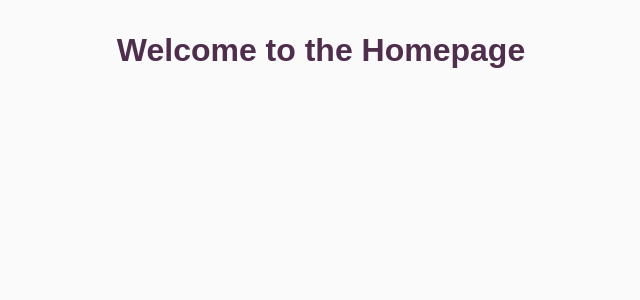
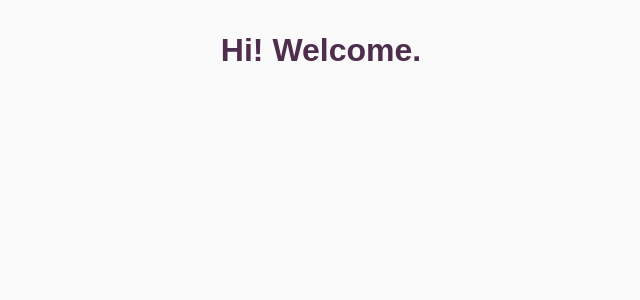
Before and after one commit to Manning-Stinson-MMS-Art/manning-stinson-portfolio, a React (Vite) app in the folder ms-portfolio/: page / in a window 1280 px wide. Shown: the top 300 px of the page, without its empty margins (319-959 px from the left). Built offline with nearby package versions, Linux system fonts and the light colour scheme.

Commit message:
updated H1 text on Homepage

```diff
--- a/ms-portfolio/src/pages/homepage/HomePage.jsx
+++ b/ms-portfolio/src/pages/homepage/HomePage.jsx
@@ -16,7 +16,7 @@ const HomePage = () => {
         </HeaderWrapper>
         <HeroWrapper />
         {/* Your homepage content */}
-        <h1>Welcome to the Homepage</h1>
+        <h1>Hi!  Welcome. </h1>
       </PageWrapper>
     </GlobalStyles>
   );
```
